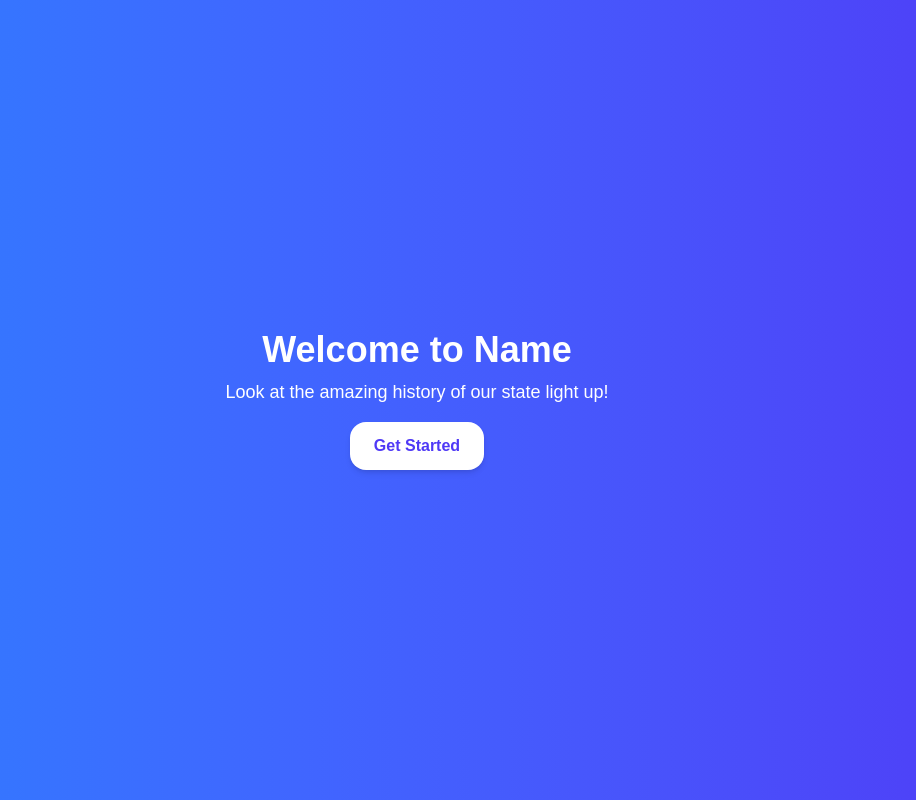
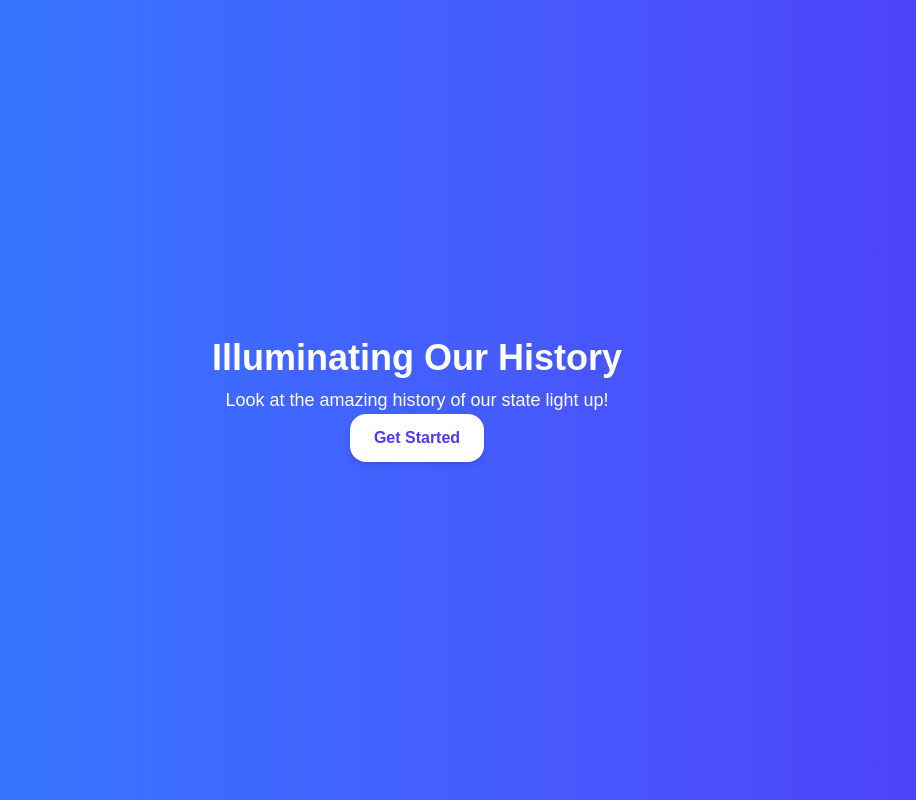
Before and after one commit to mlatta824/PA250, a Next.js app in the folder frontend/: page / in a window 1280 px wide. Shown: the whole page, without its empty margins (223-1139 px from the left). Built offline with nearby package versions, Linux system fonts and the light colour scheme.

Commit message:
I dont know

```diff
--- a/frontend/package.json
+++ b/frontend/package.json
@@ -1,6 +1,7 @@
 {
   "dependencies": {
     "next": "^15.5.4",
+    "next.js": "^1.0.3",
     "react": "^19.2.0",
     "react-dom": "^19.2.0"
   },
--- a/frontend/src/app/global.css
+++ b/frontend/src/app/global.css
@@ -5,7 +5,12 @@
   --foreground: #171717;
 }
 
-
+@theme inline {
+  --color-background: var(--background);
+  --color-foreground: var(--foreground);
+  --font-sans: var(--font-geist-sans);
+  --font-mono: var(--font-geist-mono);
+}
 
 @media (prefers-color-scheme: dark) {
   :root {
--- a/frontend/src/app/page.tsx
+++ b/frontend/src/app/page.tsx
@@ -15,15 +15,10 @@ export default function Home() {
   };
 
   return (
-    <main className="min-h-screen flex items-center justify-center bg-gradient-to-r from-blue-500 to-indigo-600 text-white">
-      <div className="flex flex-col items-center justify-center text-center space-y-4">
-        <Header
-
-          headerText="Welcome to Name"
-          subtext="Look at the amazing history of our state light up!"
-        />
-        <Button onClick={handleGetStarted}>Get Started</Button>
-      </div>
+     <main className="flex flex-col items-center justify-center min-h-screen bg-gradient-to-r from-blue-500 to-indigo-600 text-white text-center px-4">
+      <Header headerText="Illuminating Our History"
+      subtext="Look at the amazing history of our state light up!" />
+      <Button onClick={handleGetStarted}>Get Started</Button>
     </main>
   );
 }
```
Also changed, not shown: frontend/src/app/layout.tsx (line endings or trailing spaces), 1 other file (tests, documents, lock files or other folders).
